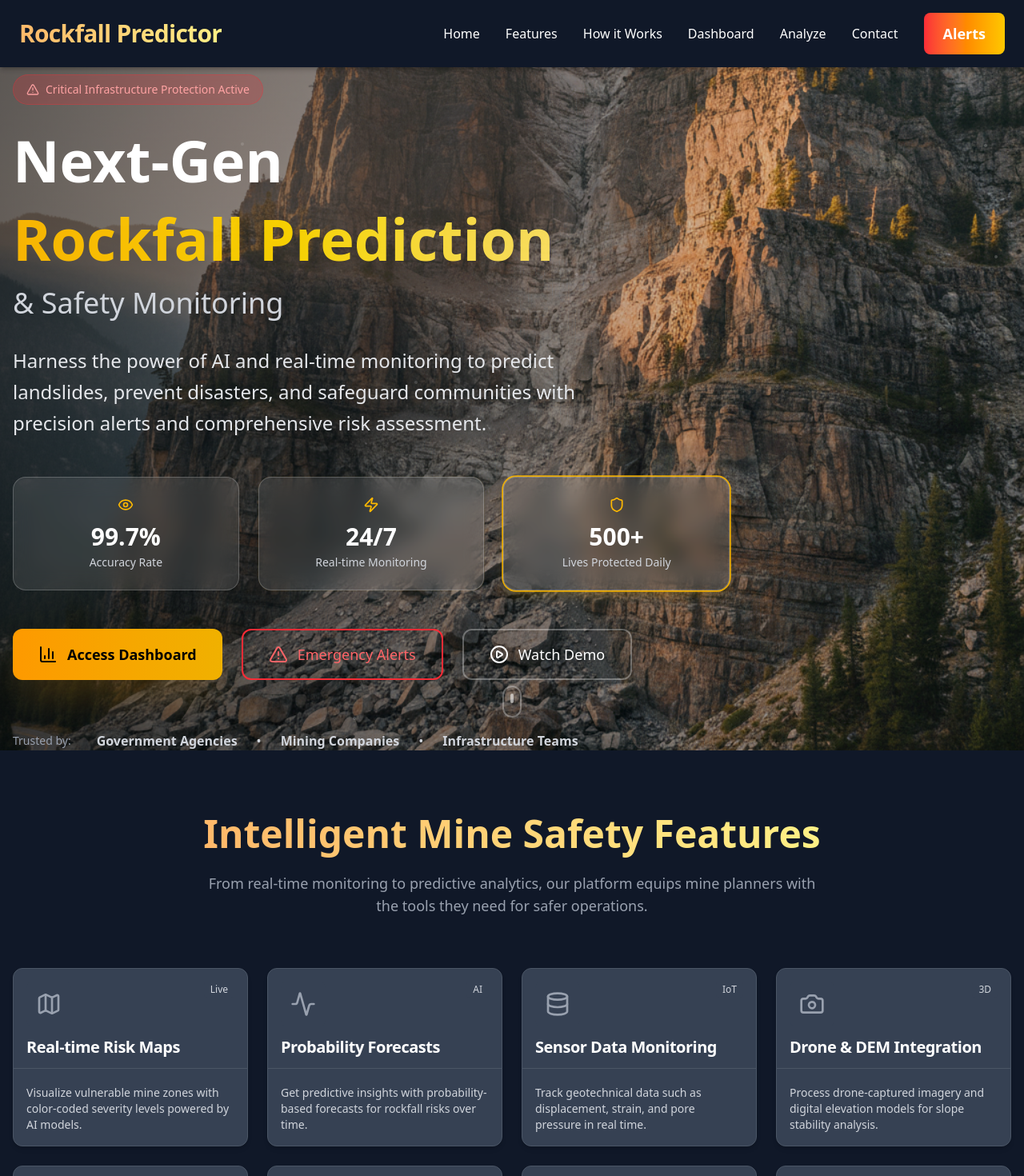
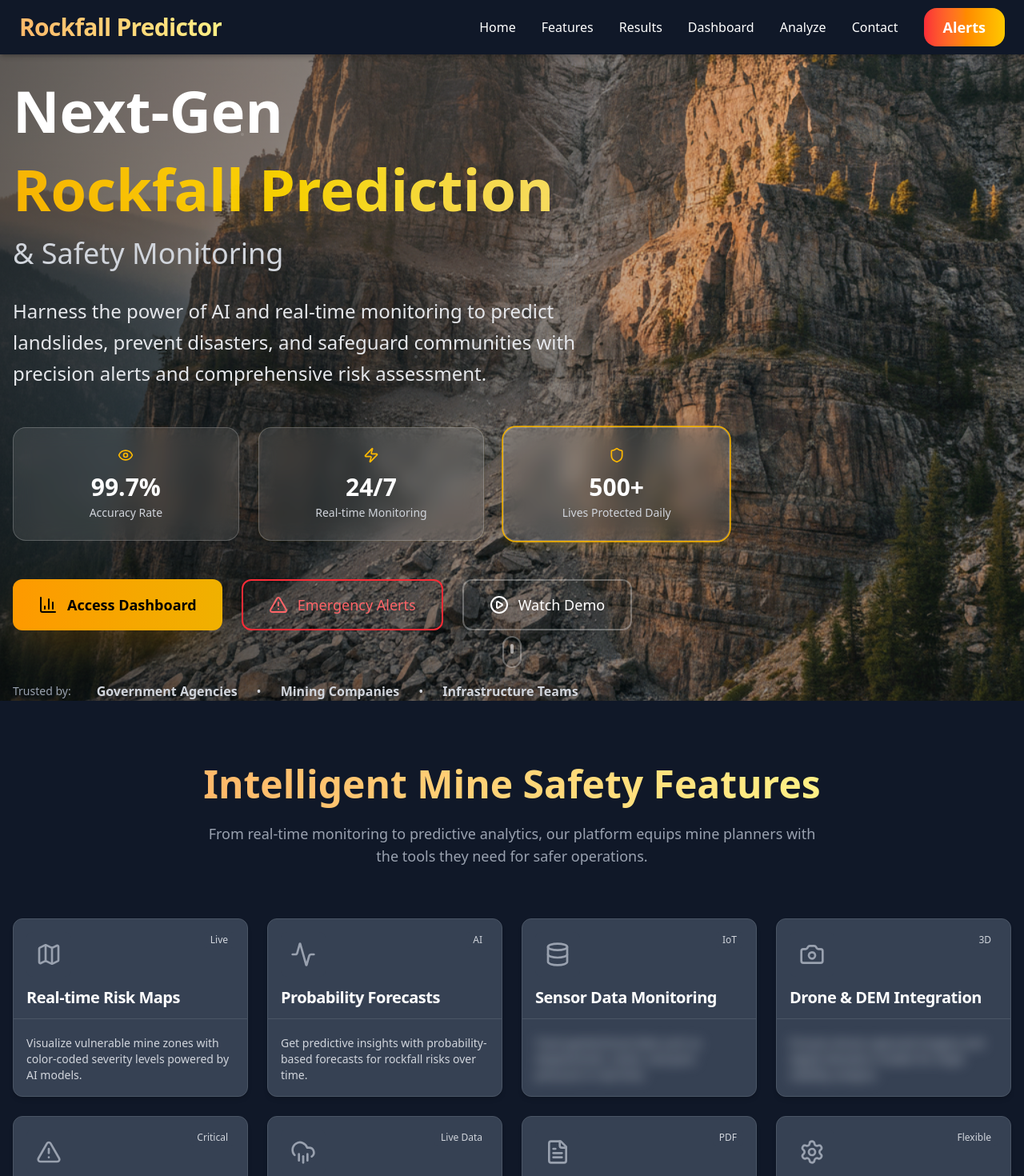
Before and after one commit to Neeraj-vats/Rock_guard_AI, a React (Vite) app in the folder frontend/: page / in a window 1280 px wide. Shown: the top 1470 px of the page at 80% size. Built offline with nearby package versions, Linux system fonts and the light colour scheme.

Commit message:
frontend updated

```diff
--- a/frontend/src/components/Features.jsx
+++ b/frontend/src/components/Features.jsx
@@ -66,7 +66,7 @@ const Features = () => {
       title: "Reports & Action Plans",
       description:
         "Download risk assessment reports and recommended mitigation strategies instantly.",
-      badge: "PDF/CSV",
+      badge: "PDF",
     },
     {
       icon: <Settings className="h-8 w-8" />,
@@ -75,6 +75,13 @@ const Features = () => {
         "Easily integrate with low-cost monitoring hardware and open-source tools for scalability.",
       badge: "Flexible",
     },
+  ];
+
+  // Cards that should show "Coming Soon"
+  const comingSoonTitles = [
+    "Drone & DEM Integration",
+    "Environmental Tracking",
+    "Sensor Data Monitoring",
   ];
 
   return (
@@ -93,15 +100,37 @@ const Features = () => {
         </div>
 
         <div className="grid grid-cols-1 md:grid-cols-2 lg:grid-cols-4 gap-6">
-          {features.map((feature, index) => (
+          {features.map((feature, index) => {
+            const isComingSoon = comingSoonTitles.includes(feature.title);
+
+            return (
               <Card
                 key={index}
-              className="group hover:border-orange-400 transition-all duration-300 hover:scale-105"
+                className="group relative hover:border-orange-400 transition-all duration-300 hover:scale-105 overflow-hidden"
               >
-              <CardHeader>
+                {/* Overlay for Coming Soon */}
+                {isComingSoon && (
+                  <div className="absolute inset-0 bg-black/70 z-10 opacity-0 group-hover:opacity-100 flex items-center justify-center text-white text-2xl font-bold transition-opacity duration-300">
+                    Coming Soon
+                  </div>
+                )}
+
+                <CardHeader className={isComingSoon ? "pointer-events-none" : ""}>
                   <div className="flex items-start justify-between">
-                  <div className="p-3 bg-gray-700 rounded-lg group-hover:bg-orange-400 transition-colors">
-                    <span className="text-gray-400 group-hover:text-white transition-colors">
+                    <div
+                      className={`p-3 rounded-lg transition-colors ${
+                        isComingSoon
+                          ? "bg-gray-700 group-hover:bg-gray-700"
+                          : "bg-gray-700 group-hover:bg-orange-400"
+                      }`}
+                    >
+                      <span
+                        className={`transition-colors ${
+                          isComingSoon
+                            ? "text-gray-400"
+                            : "text-gray-400 group-hover:text-white"
+                        }`}
+                      >
                         {feature.icon}
                       </span>
                     </div>
@@ -113,11 +142,17 @@ const Features = () => {
                     {feature.title}
                   </CardTitle>
                 </CardHeader>
+
                 <CardContent>
-                <CardDescription>{feature.description}</CardDescription>
+                  <CardDescription
+                    className={isComingSoon ? "blur-sm pointer-events-none" : ""}
+                  >
+                    {feature.description}
+                  </CardDescription>
                 </CardContent>
               </Card>
-          ))}
+            );
+          })}
         </div>
       </div>
     </section>
--- a/frontend/src/components/Footer.jsx
+++ b/frontend/src/components/Footer.jsx
@@ -30,9 +30,9 @@ export const Footer = () => {
           <p className="text-gray-400">Email: info@rockfallpredictor.com</p>
           <p className="text-gray-400">Phone: +91 98765 XXXXX</p>
           <div className="flex gap-3 mt-2">
-            <a href="#" className="hover:text-gray-300 transition">Twitter</a>
-            <a href="#" className="hover:text-gray-300 transition">LinkedIn</a>
-            <a href="#" className="hover:text-gray-300 transition">GitHub</a>
+            <a  className="hover:text-gray-300 transition">Twitter</a>
+            <a className="hover:text-gray-300 transition">LinkedIn</a>
+            <a className="hover:text-gray-300 transition">GitHub</a>
           </div>
         </div>
       </div>
--- a/frontend/src/components/Hero.jsx
+++ b/frontend/src/components/Hero.jsx
@@ -76,12 +76,12 @@ const Hero = () => {
       <div className="container mx-auto px-4 relative z-10 mt-[5.8rem]">
         <div className="max-w-4xl">
           {/* Alert Banner */}
-          <div className={`transform transition-all duration-1000 ${isVisible ? 'translate-y-0 opacity-100' : 'translate-y-10 opacity-0'}`}>
+          {/* <div className={`transform transition-all duration-1000 ${isVisible ? 'translate-y-0 opacity-100' : 'translate-y-10 opacity-0'}`}>
             <div className="inline-flex items-center px-4 py-2 rounded-full bg-red-500/20 border border-red-500/30 text-red-300 mb-6 backdrop-blur-sm">
               <AlertTriangle className="w-4 h-4 mr-2 animate-pulse" />
               <span className="text-sm font-medium">Critical Infrastructure Protection Active</span>
             </div>
-          </div>
+          </div> */}
 
           {/* Main Heading */}
           <h1 className={`text-5xl md:text-7xl font-bold text-white mb-8 leading-tight transform transition-all duration-1000 delay-300 ${isVisible ? 'translate-y-0 opacity-100' : 'translate-y-10 opacity-0'}`}>
--- a/frontend/src/components/Input.jsx
+++ b/frontend/src/components/Input.jsx
@@ -93,7 +93,7 @@ InputField.displayName = 'InputField';const Input = () => {
   }, [formData, uploadedFiles]);
 
   return (
-    <div className="h-screen w-screen relative top-[5rem]">
+    <div className="h-screen w-screen relative top-[4rem]">
       <div className="flex justify-center items-center bg-gradient-to-br from-slate-800 via-slate-900 to-blue-900 p-4">
         <div className="bg-slate-800/80 backdrop-blur-sm border border-slate-700 p-8 rounded-2xl shadow-2xl w-full max-w-4xl mt-[7rem]">
           <h2 className="text-4xl font-light text-center mb-1 text-white">
@@ -109,7 +109,7 @@ InputField.displayName = 'InputField';const Input = () => {
               {/* Left Column */}
               <div className="space-y-6">
                 {/* Site Information */}
-                <div>
+                {/* <div>
                   <h3 className="text-xl font-medium mb-4 text-white">Site Information</h3>
                   <div className="space-y-4">
                     <InputField
@@ -153,7 +153,7 @@ InputField.displayName = 'InputField';const Input = () => {
                       </div>
                     </div>
                   </div>
-                </div>
+                </div> */}
 
                 {/* Geotechnical & Rock Data */}
                 <div>
@@ -176,15 +176,7 @@ InputField.displayName = 'InputField';const Input = () => {
 
               {/* Right Column */}
               <div className="space-y-6">
-                {/* Contact Information */}
-                <div>
-                  <h3 className="text-xl font-medium mb-4 text-white">Contact Information</h3>
-                  <div className="space-y-4">
-                    <InputField label="Your Name" name="name" value={formData.name} onChange={handleChange} />
-                    <InputField label="Work Email" name="workEmail" type="email" value={formData.workEmail} onChange={handleChange} />
-                    <InputField label="Phone Number" name="phoneNumber" type="tel" value={formData.phoneNumber} onChange={handleChange} />
-                  </div>
-                </div>
+
 
                 {/* Environmental & Seasonal Data */}
                 <div>
@@ -216,7 +208,7 @@ InputField.displayName = 'InputField';const Input = () => {
 
                 {/* File Uploads Section */}
                 <div className="border-2 w-[56rem] text-orange-500 mt-[5rem] relative left-[-29rem]"></div>
-                <div className="-translate-x-[14rem]">
+                <div className="-translate-x-[14rem] hidden">
                   <div className="mt-6">
                     <h3 className="text-xl font-medium mb-4 text-white">Initial Data Upload</h3>
                     <div className="border-2 border-dashed border-slate-600 rounded-lg p-8 text-center flex flex-col items-center justify-center hover:border-orange-400 transition-colors">
--- a/frontend/src/components/Navbar.jsx
+++ b/frontend/src/components/Navbar.jsx
@@ -18,14 +18,14 @@ export const Navbar = () => {
         <ul className="flex gap-8 items-center">
           {/* ✅ Use Link for routes */}
           <li>
-            <Link
+            <a
             to="/"
 
-              href="Home"
+              href="/"
               className="font-medium hover:text-orange-400 transition-colors duration-300"
             >
               Home
-            </Link>
+            </a>
           </li>
           <li>
             <a
@@ -36,12 +36,12 @@ export const Navbar = () => {
             </a>
           </li>
           <li>
-            <a
-              href="#how-it-works"
+            <Link
+              href="#"
               className="font-medium hover:text-orange-400 transition-colors duration-300"
             >
-              How it Works
-            </a>
+              Results
+            </Link>
           </li>
           <li>
             <Link
@@ -71,9 +71,9 @@ export const Navbar = () => {
             </a>
           </li>
           <li>
-            <Button className="text-lg font-semibold bg-gradient-to-r from-red-500 to-yellow-400 text-white hover:from-red-600 hover:to-yellow-500 transition-colors px-6 py-3">
+            <a href="#risk" className="text-lg font-semibold bg-gradient-to-r from-red-500 to-yellow-400 text-white hover:from-red-600 hover:to-yellow-500 transition-colors px-6 rounded-2xl py-3">
               Alerts
-            </Button>
+            </a>
           </li>
         </ul>
       </div>
--- a/frontend/src/components/RiskZones.jsx
+++ b/frontend/src/components/RiskZones.jsx
@@ -162,7 +162,7 @@ const RiskZones = () => {
   };
 
   return (
-    <section ref={sectionRef} className="py-24 bg-gradient-to-br from-gray-900 via-gray-800 to-black text-white relative overflow-hidden">
+    <section id="risk" ref={sectionRef} className="py-24 bg-gradient-to-br from-gray-900 via-gray-800 to-black text-white relative overflow-hidden">
       {/* Animated Background Elements */}
       <div className="absolute inset-0">
         {[...Array(15)].map((_, i) => (
```
Lines whose indentation alone changed are shown as unchanged.
